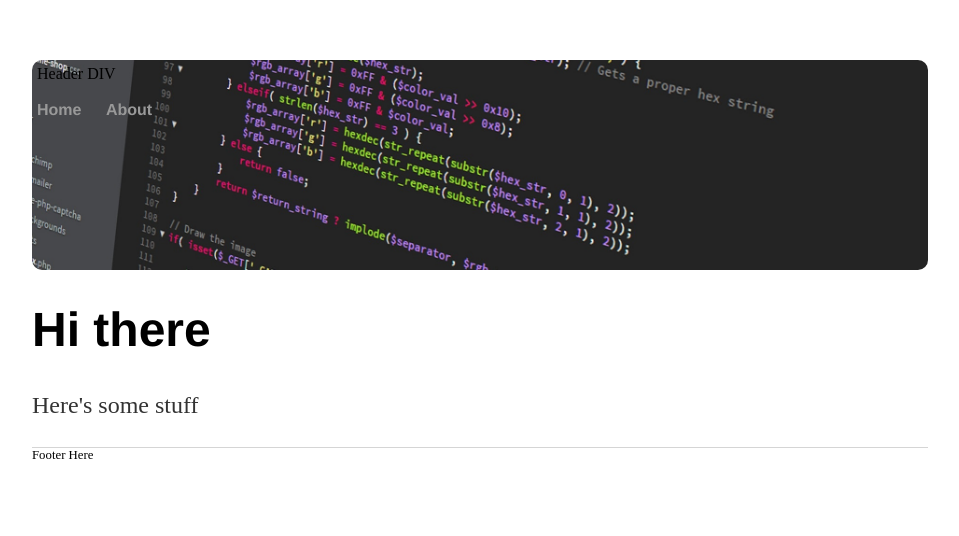
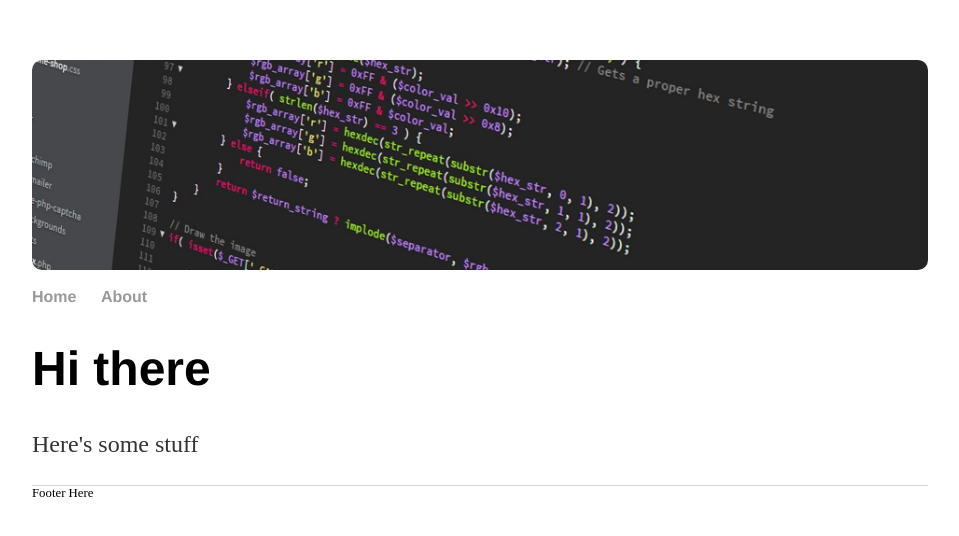
Before and after one commit to thweattm/thweattm.github.io, a Jekyll site: the page built from index.html, in a window 1280 px wide. Shown: the top 536 px of the page, without its empty margins (160-1119 px from the left). Built offline with Jekyll 4.4.1, drawn with Linux system fonts in a browser that asks for light colours.

Commit message:
Update default.html

```diff
--- a/_layouts/default.html
+++ b/_layouts/default.html
@@ -5,8 +5,8 @@
 		<link rel="stylesheet" type="text/css" href="/css/main.css">
 	</head>
 	<body>
-		<div class="header">
-			Header DIV
+		<div class="header"></div>
+		<div class="navigation">
 			<nav>
 				<ul>
 				<li><a href="/">Home</a></li>
```
